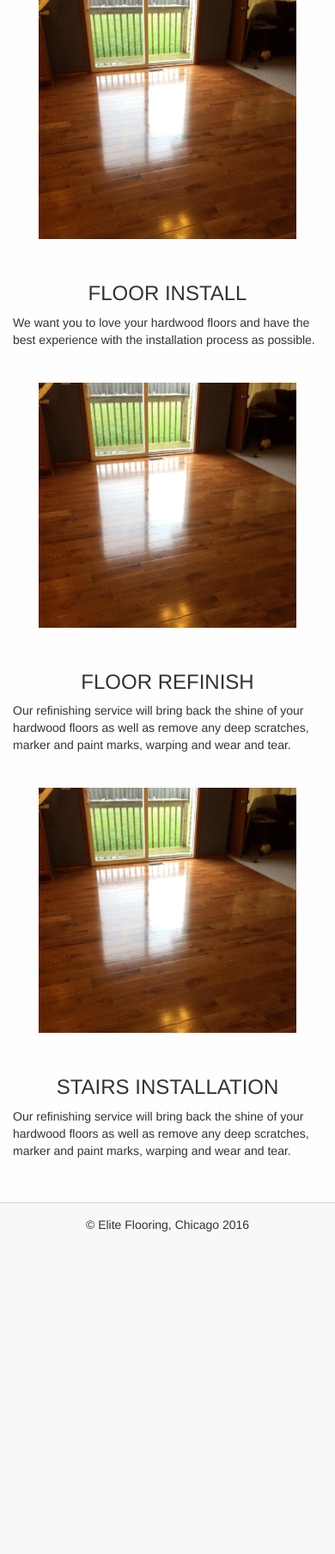
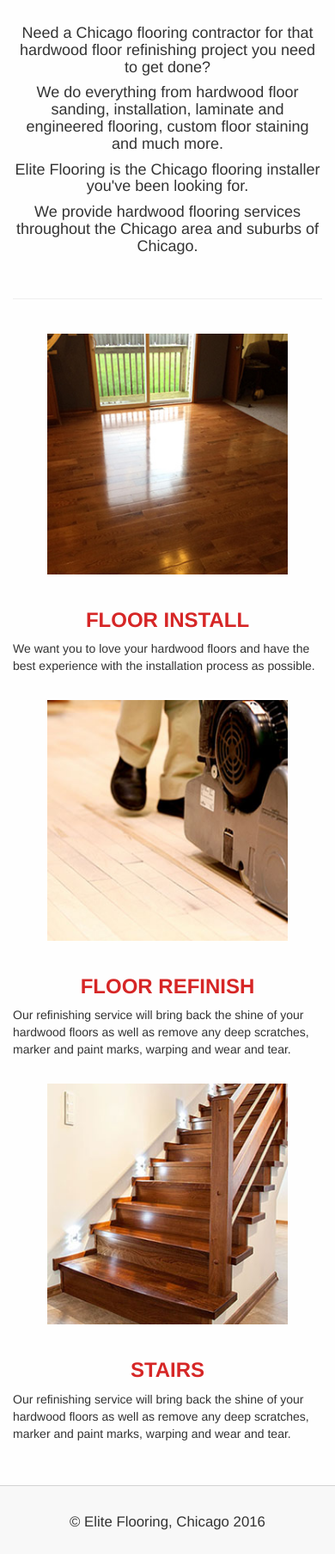
Before and after one commit to constantinpojoga/eliteflooring-old, a PHP site: page /index.html in a window 390 px wide. Shown: the part 466-2273 px from the top of the page at 86% size. Before the commit the page ends 1898 px from the top, so only its background shows below. Run offline with PHP 8.4, Linux system fonts and the light colour scheme; some web fonts are replaced.

Commit message:
fix log, index#img, h2,h3 color

```diff
--- a/contact.html
+++ b/contact.html
@@ -16,8 +16,7 @@
 <body>
 
   <header>
-    <nav class="navbar navbar-default" role="navigation" data-spy="affix"
-    data-offset-top="775">
+    <nav class="navbar navbar-default" role="navigation">
       <div id="home" class="container ">
         <div class="navbar-header">
           <button type="button" class="navbar-toggle" data-toggle="collapse" data-target="#myNavbar">
--- a/css/style.css
+++ b/css/style.css
@@ -1,3 +1,31 @@
+.headline {
+  margin-top: -25px;
+  width: 100%;
+  height: 400px;
+  background: url('http://www.wideplankflooring.com/images/made/assets/collections/dark-wood-flooring-essential-collection-2164px-X-1234px_1082_617_80_c1.jpg');
+  background-size: cover;
+  background-repeat: no-repeat;
+  background-position: center;
+}
+
+.headline>h1{
+  padding-top: 230px;
+  color:  #D62626;
+  font-weight: bold;
+  font-size: 80px;
+  font-style: italic;
+  text-shadow: 2px 2px 3px black;
+}
+
+.pitch-text {
+  text-shadow: 2px 3px 3px #222;
+  color:  #bb0000;
+}
+
+h2, h3 {
+  color:  #D62626;
+  font-weight: bold;
+}
 
 .navbar-default {
   width: 100%;
@@ -5,44 +33,70 @@
 }
 
 .navbar {
-  height: 100px;
+  height: 80px;
 }
 
 .logo {
-  height: 110px;
+  height: 70px;
   width: 200px;
   margin-top: -5px;
   margin-right: 20px;
 }
 
 .nav {
-  margin-top: 45px;
-  font-size: 1.5em;
+  margin-top: 25px;
+  font-size: 1.6em;
   font-weight: bold;
 }
 
 .active {
-  color: red !important;
+  color: #D62626 !important;
   background: none;
 }
 
 .index-img {
-  padding: 30px;
+  padding:20px 40px;
 }
 
 footer {
   margin-top: 40px;
   width: 100%;
-  height: 50px;
+  height: 80px;
   border-top: 1px solid lightgrey;
   background: #F8F8F8;
 }
 
 footer p {
-  margin-top: 15px;
+  margin-top: 30px;
+  font-size: 1.2em;
+}
+
+.services-list li {
+  font-size: 2em;
 }
 
 
+@media (max-width: 767px) {
+  .headline>h1{
+    padding-top: 200px;
+    font-size: 70px;
+  }
+
+  .navbar {
+    height: 50px;
+  }
+
+  .nav {
+    margin-top: 0;
+  }
+
+  .logo {
+    height: 43px;
+    width: 130px;
+    margin-top: -12px;
+  }
+
+}
 
 /*------------------------------------*    MATERIAL PHOTO GALLERY
 \*------------------------------------*/
--- a/gallery.html
+++ b/gallery.html
@@ -16,8 +16,7 @@
 <body>
 
   <header>
-    <nav class="navbar navbar-default" role="navigation" data-spy="affix"
-    data-offset-top="775">
+    <nav class="navbar navbar-default" role="navigation">
       <div id="home" class="container ">
         <div class="navbar-header">
           <button type="button" class="navbar-toggle" data-toggle="collapse" data-target="#myNavbar">
@@ -40,8 +39,7 @@
   </header>
 
   <div class="container">
-    <h1>Some text here</h1>
-
+    <h2 class="text-center">Examples of our work:</h2>
     <div class="m-p-g">
       <div class="m-p-g__thumbs" data-google-image-layout data-max-height="350">
         <img src="img/thumbnail/7.jpg" data-full="img/7.jpg" class="m-p-g__thumbs-img" />
--- a/index.html
+++ b/index.html
@@ -16,8 +16,7 @@
 <body>
 
   <header>
-    <nav class="navbar navbar-default" role="navigation" data-spy="affix"
-    data-offset-top="775">
+    <nav class="navbar navbar-default" role="navigation" >
       <div id="home" class="container ">
         <div class="navbar-header">
           <button type="button" class="navbar-toggle" data-toggle="collapse" data-target="#myNavbar">
@@ -38,34 +37,36 @@
       </div>
     </nav>
   </header>
-
-  <div header-div>
-    <h1 class="text-center">Welcome to Elite Flooring</h1>
-
+<div class="container">
+  <div class="headline">
+    <h1 class="text-center">Elite Flooring</h1>
+    <h3 class="text-center pitch-text hidden-xs"><em>flooring and refinishing are our specialty</em></h3>
   </div>
 
-  <div class="container">
-    <p class="text-center">Need a Chicago flooring contractor for that hardwood floor refinishing project you need to get done?</p>
-    <p class="text-center">We do everything from hardwood floor sanding, installation, laminate and engineered flooring, custom floor staining and much more.</p>
-    <p class="text-center">TRUST FLOORING INC is the Chicago flooring installer you've been looking for.</p>
-    <p class="text-center">We provide hardwood flooring services throughout the Chicago area and suburbs of Chicago.</p>
+    <br>
+    <h4 class="text-center">Need a Chicago flooring contractor for that hardwood floor refinishing project you need to get done?</h4>
+    <h4 class="text-center">We do everything from hardwood floor sanding, installation, laminate and engineered flooring, custom floor staining and much more.</h4>
+    <h4 class="text-center">Elite Flooring is the Chicago flooring installer you've been looking for.</h4>
+    <h4 class="text-center">We provide hardwood flooring services throughout the Chicago area and suburbs of Chicago.</h4>
+    <br>
+    <hr />
 
     <div class="row">
       <div class="col-sm-4">
-        <img class="img-responsive index-img" src="img/7.jpg">
+        <img class="img-responsive index-img" src="img/install.jpg">
         <h3 class="text-center">FLOOR INSTALL</h3>
         <p>We want you to love your hardwood floors and have the best experience with the installation process as possible.</p>
       </div>
 
       <div class="col-sm-4">
-        <img class="img-responsive index-img" src="img/7.jpg">
+        <img class="img-responsive index-img" src="img/refinish.jpg">
         <h3 class="text-center">FLOOR REFINISH</h3>
         <p>Our refinishing service will bring back the shine of your hardwood floors as well as remove any deep scratches, marker and paint marks, warping and wear and tear.</p>
       </div>
 
       <div class="col-sm-4">
-        <img class="img-responsive index-img" src="img/7.jpg">
-        <h3 class="text-center">STAIRS INSTALLATION</h3>
+        <img class="img-responsive index-img" src="img/stairs.jpg">
+        <h3 class="text-center">STAIRS </h3>
         <p>Our refinishing service will bring back the shine of your hardwood floors as well as remove any deep scratches, marker and paint marks, warping and wear and tear.</p>
       </div>
     </div>
```
Also changed, not shown: services.html (+19 -17 lines), img/install.jpg (added), img/refinish.jpg (added), img/stairs.jpg (added).
